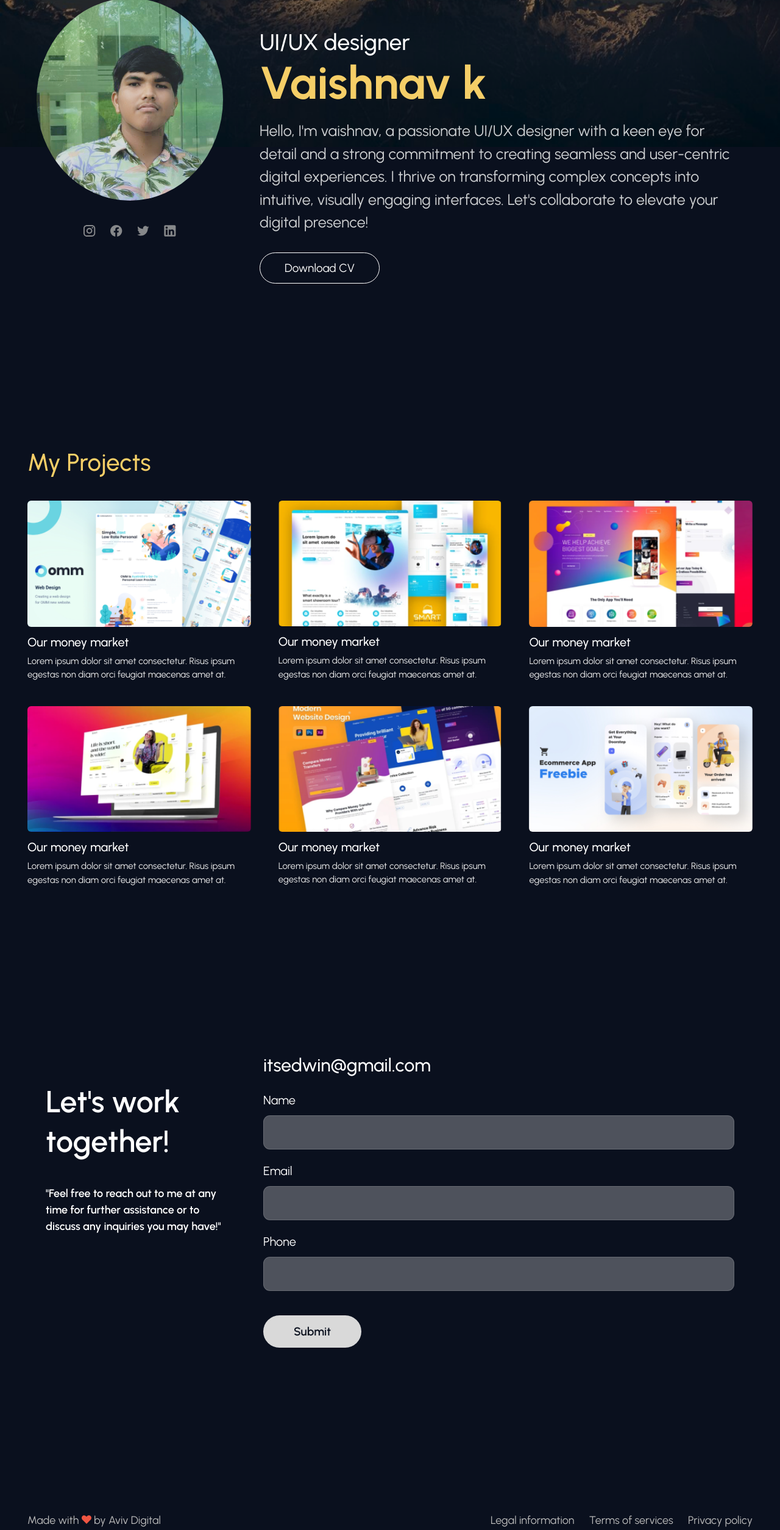
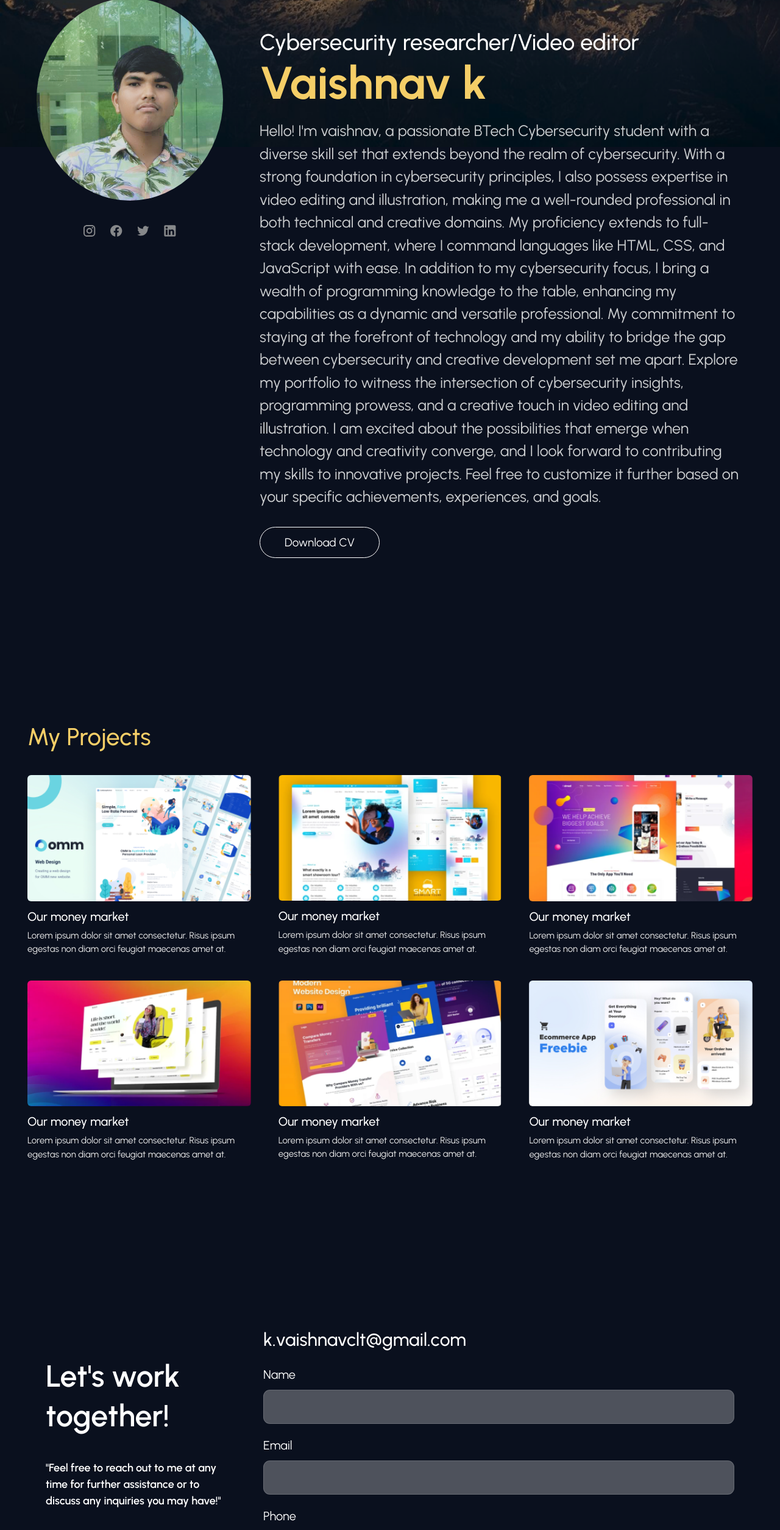
Before and after one commit to vaishnav4281/vaishnav4281, a plain HTML site: page index.html in a window 1280 px wide. Shown: the part 240-2749 px from the top of the page at 61% size. Drawn offline with Linux system fonts and the light colour scheme.

Commit message:
foourtha commit

```diff
--- a/index.html
+++ b/index.html
@@ -3,8 +3,8 @@
   <head>
     <meta charset="utf-8">
     <meta name="viewport" content="width=device-width, initial-scale=1" />
-    <meta name="description" content="full stack developer vaishnav portfolio" />
-    <title>vaishnav k - UI/UX Designer</title>
+    <meta name="description" content="Cybersecurity researcher/Video editor vaishnav portfolio" />
+    <title>vaishnav k - Cybersecurity researcher/Video editor </title>
     <link rel="preconnect" href="https://fonts.googleapis.com" />
     <link rel="preconnect" href="https://fonts.gstatic.com" crossorigin />
     <link
@@ -32,12 +32,12 @@
               <div class="intro-image">
                 <img
                   src="images/profile.png"
-                  alt="Edwin Jaegar ui ux designer"
+                  alt="vaishnav k  researcher/Video editor"
                 />
               </div>
               <ul class="social-media-icons">
                 <li>
-                  <a href="#!" title="instagram"
+                  <a href="https://www.instagram.com/_vaishnav_k_/" title="instagram"
                     ><img
                       src="images/instagram.svg"
                       alt="instagram"
@@ -64,7 +64,7 @@
                   /></a>
                 </li>
                 <li>
-                  <a href="#!" title="linkedin"
+                  <a href="www.linkedin.com/in/vaishnav-k-5a15a527b" title="linkedin"
                     ><img
                       src="images/linkedin.svg"
                       alt="linkedin"
@@ -75,13 +75,15 @@
               </ul>
             </div>
             <div class="intro-right">
-              <h1>UI/UX designer <span>Vaishnav k</span></h1>
+              <h1>Cybersecurity researcher/Video editor <span>Vaishnav k</span></h1>
               <p>
-                Hello, I'm vaishnav, a passionate UI/UX designer with a keen
-                eye for detail and a strong commitment to creating seamless and
-                user-centric digital experiences. I thrive on transforming
-                complex concepts into intuitive, visually engaging interfaces.
-                Let's collaborate to elevate your digital presence!
+                Hello! I'm vaishnav, a passionate BTech Cybersecurity student with a diverse skill set that extends beyond the realm of cybersecurity. With a strong foundation in cybersecurity principles, I also possess expertise in video editing and illustration, making me a well-rounded professional in both technical and creative domains.
+
+My proficiency extends to full-stack development, where I command languages like HTML, CSS, and JavaScript with ease. In addition to my cybersecurity focus, I bring a wealth of programming knowledge to the table, enhancing my capabilities as a dynamic and versatile professional.
+
+My commitment to staying at the forefront of technology and my ability to bridge the gap between cybersecurity and creative development set me apart. Explore my portfolio to witness the intersection of cybersecurity insights, programming prowess, and a creative touch in video editing and illustration. I am excited about the possibilities that emerge when technology and creativity converge, and I look forward to contributing my skills to innovative projects.
+
+Feel free to customize it further based on your specific achievements, experiences, and goals.
               </p>
               <a href="#!" title="download cv" class="intro-btn">Download CV</a>
             </div>
@@ -188,7 +190,7 @@
             <div class="contact-right">
               <div class="contact-mail">
                 <a href="k.vaishnavclt@gmail.com" title="click to send a mail"
-                  >itsedwin@gmail.com</a
+                  >k.vaishnavclt@gmail.com</a
                 >
               </div>
               <div class="contact-form">
@@ -216,7 +218,7 @@
     <div class="footer">
       <div class="container">
         <div class="footer-wrap">
-          <div class="footer-left">Made with <img src="images/love.svg" alt="love" /> by Aviv Digital</div>
+          <div class="footer-left">Made with <img src="images/love.svg" alt="love" /> by whyshnav.ae &#169;</div>
           <div class="footer-right">
             <ul>
               <li>
```
